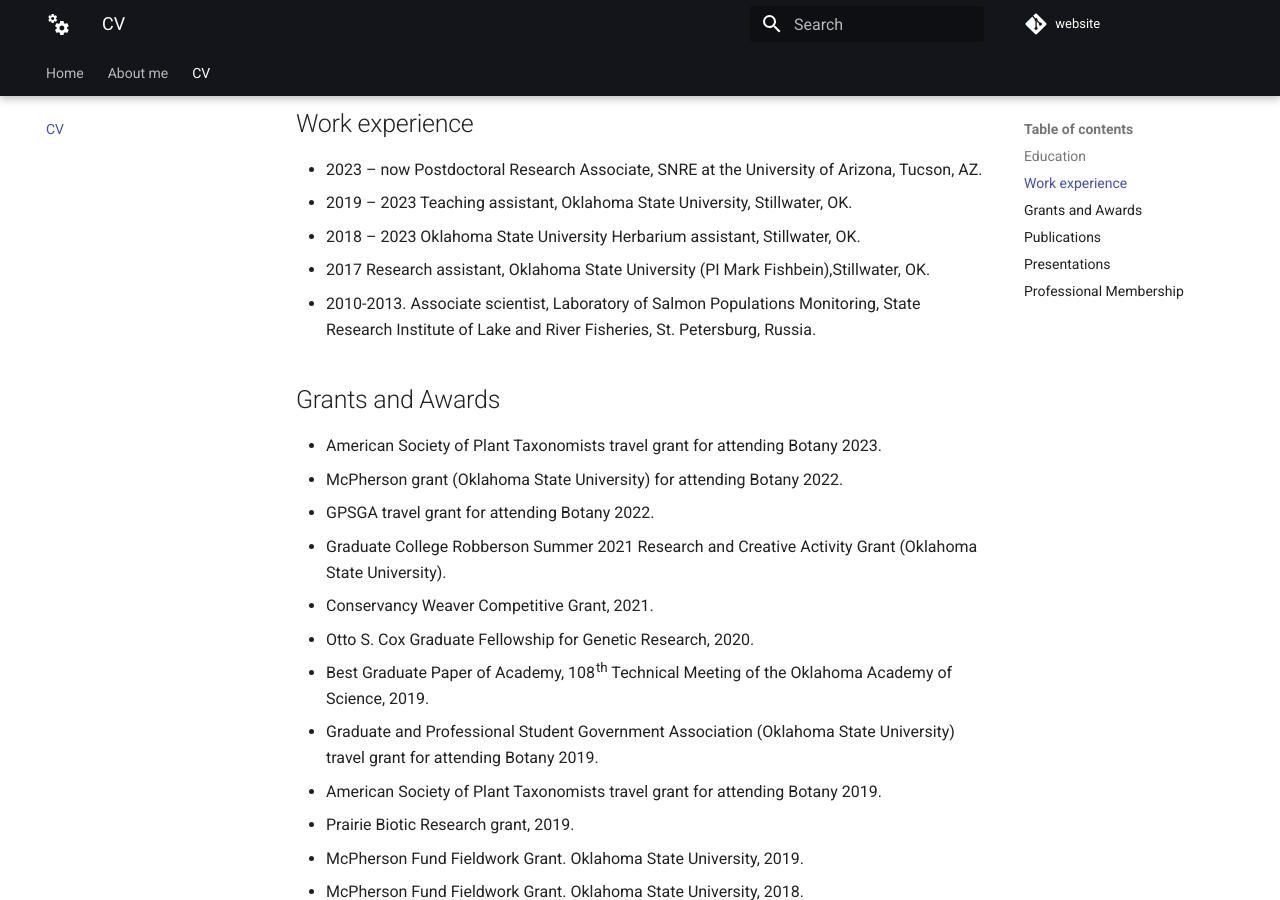
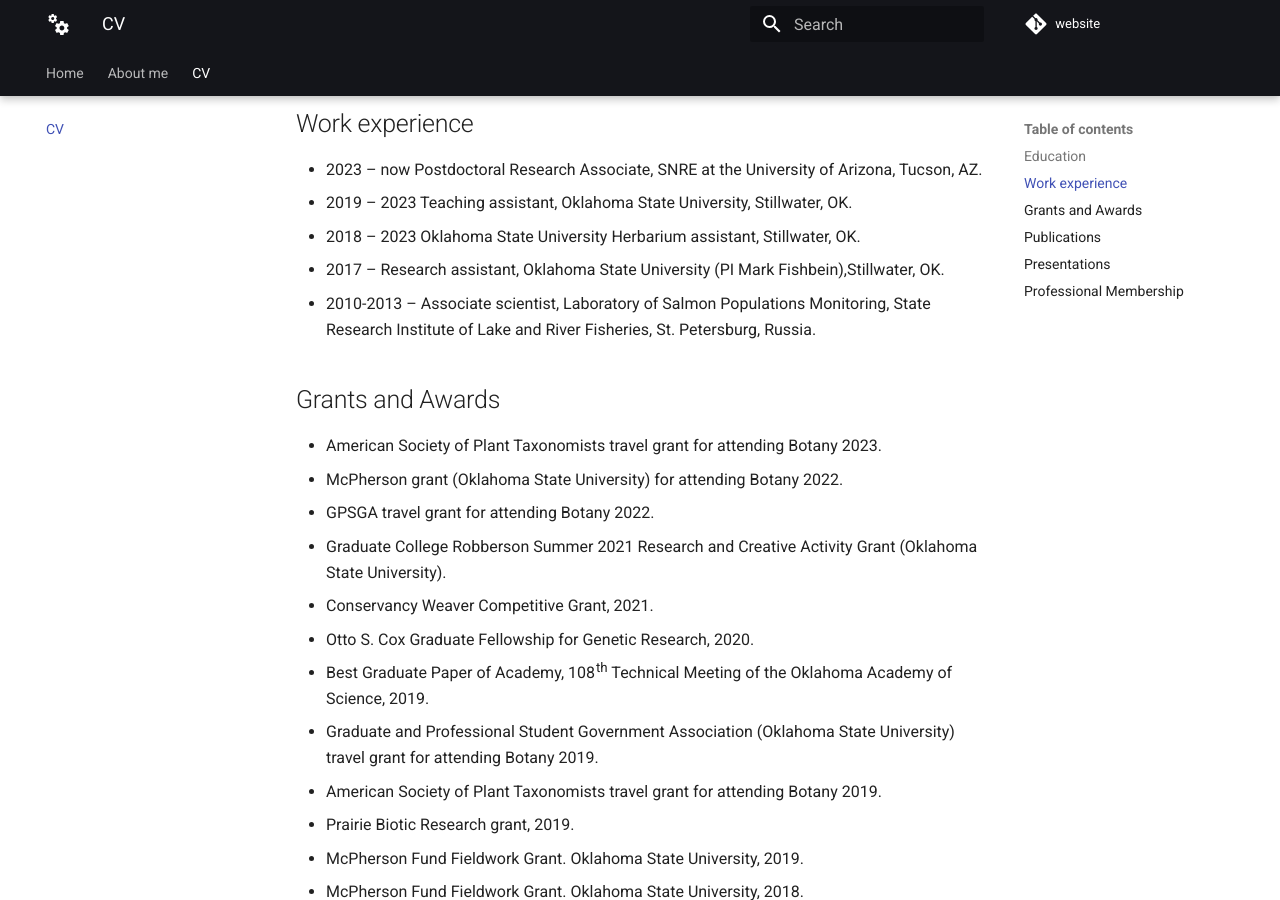
Before and after one commit to victor-andreev/ghpages_website, an MkDocs documentation site: the page built from docs/cv.md, in a window 1280 px wide and 900 px high, scrolled down 413 px. Built offline with MkDocs 1.6.1 and Material for MkDocs 9.7.7, drawn with Linux system fonts in a browser that asks for light colours; some web fonts are replaced; comment, search, counter and statistics services are not loaded.

Commit message:
Update cv.md

```diff
--- a/docs/cv.md
+++ b/docs/cv.md
@@ -13,8 +13,8 @@ victorandreev@arizona.edu
 * 2023 – now  Postdoctoral Research Associate, SNRE at the University of Arizona, Tucson, AZ.
 * 2019 – 2023 Teaching assistant, Oklahoma State University, Stillwater, OK.
 * 2018 – 2023  Oklahoma State University Herbarium assistant, Stillwater, OK.
-* 2017  Research assistant, Oklahoma State University (PI Mark Fishbein),Stillwater, OK.
-* 2010-2013.  Associate scientist, Laboratory of Salmon Populations Monitoring, State Research Institute of Lake and River Fisheries, St. Petersburg, Russia.
+* 2017 – Research assistant, Oklahoma State University (PI Mark Fishbein),Stillwater, OK.
+* 2010-2013 – Associate scientist, Laboratory of Salmon Populations Monitoring, State Research Institute of Lake and River Fisheries, St. Petersburg, Russia.
 
 ## Grants and Awards
 * American Society of Plant Taxonomists travel grant for attending Botany 2023.
```
